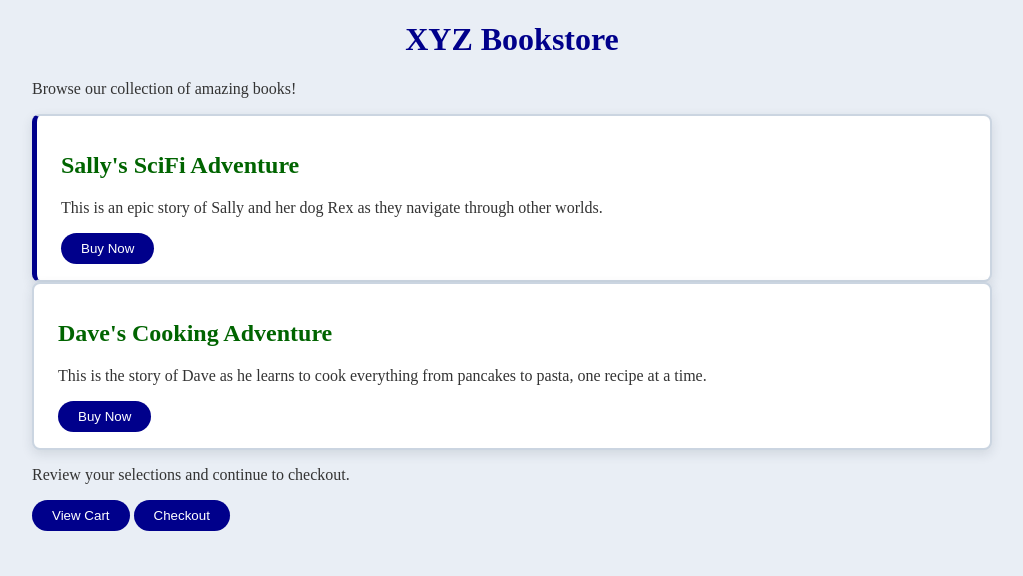
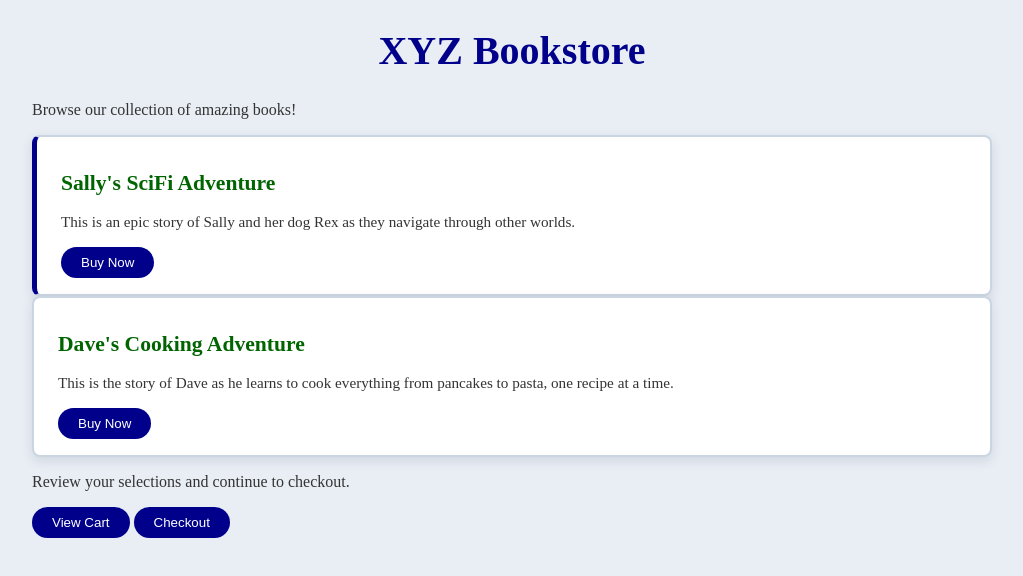
Before and after one commit to HellenLSN/livrariafront2, a plain HTML site: page index.html in a window 1280 px wide. Shown: the whole page, without its empty margins (128-1151 px from the left). Drawn offline with Linux system fonts and the light colour scheme.

Commit message:
livrariaS16112026

```diff
--- a/styles.css
+++ b/styles.css
@@ -7,16 +7,19 @@ body {
 
 h1 {
   color: darkblue;
+  font-size: 2.5rem;
   text-align: center;
 }
 
 h2 {
   color: darkgreen;
+  font-size: 1.35rem;
   font-weight: 700;
 }
 
 p {
   color: #333333;
+  font-size: 1rem;
 }
 
 .card {
@@ -26,6 +29,11 @@ p {
   border-radius: 0.5rem;
   box-shadow: 0 4px 12px hsl(220 30% 20% / 0.12);
 }
+
+.card p {
+  font-size: 0.95rem;
+}
+
 
 .destaque {
   border-left: 5px solid darkblue;
```
